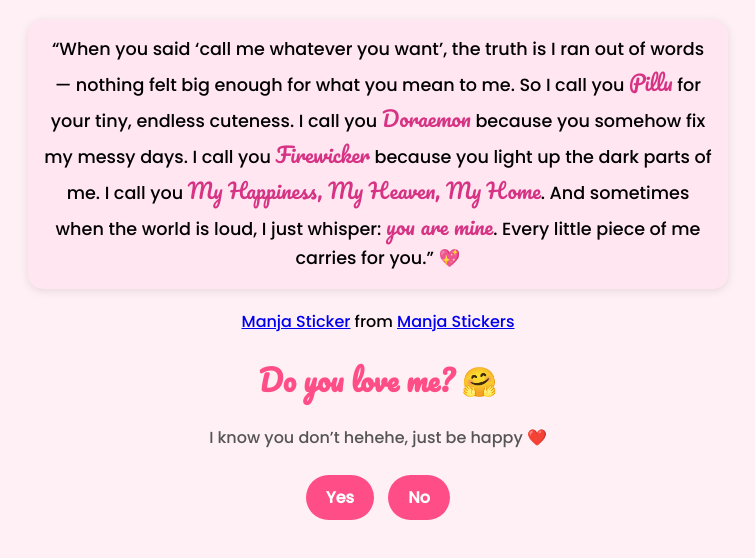
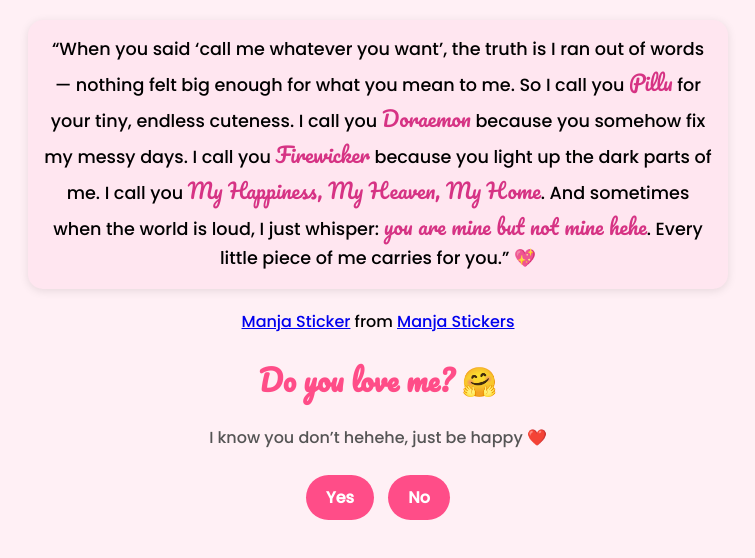
Before and after one commit to A-an656/pilluuuuuuuuuuuuuuuuuuuuu, a plain HTML site: page index.html in a window 1280 px wide. Shown: the whole page, without its empty margins (262-1017 px from the left). Drawn offline with Linux system fonts and the light colour scheme; a script that the page names is missing.

Commit message:
Update index.html

```diff
--- a/index.html
+++ b/index.html
@@ -80,7 +80,7 @@
       I call you <span>Doraemon</span> because you somehow fix my messy days.
       I call you <span>Firewicker</span> because you light up the dark parts of me.
       I call you <span>My Happiness, My Heaven, My Home</span>.
-      And sometimes when the world is loud, I just whisper: <span>you are mine</span>.
+      And sometimes when the world is loud, I just whisper: <span>you are mine but not mine hehe</span>.
       Every little piece of me carries for you.” 💖
     </div>
 
```
